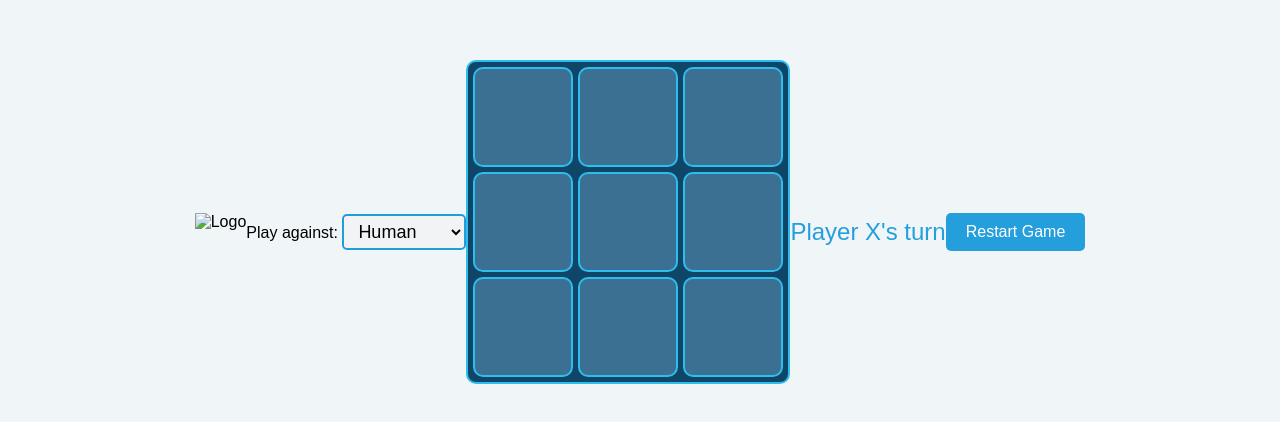
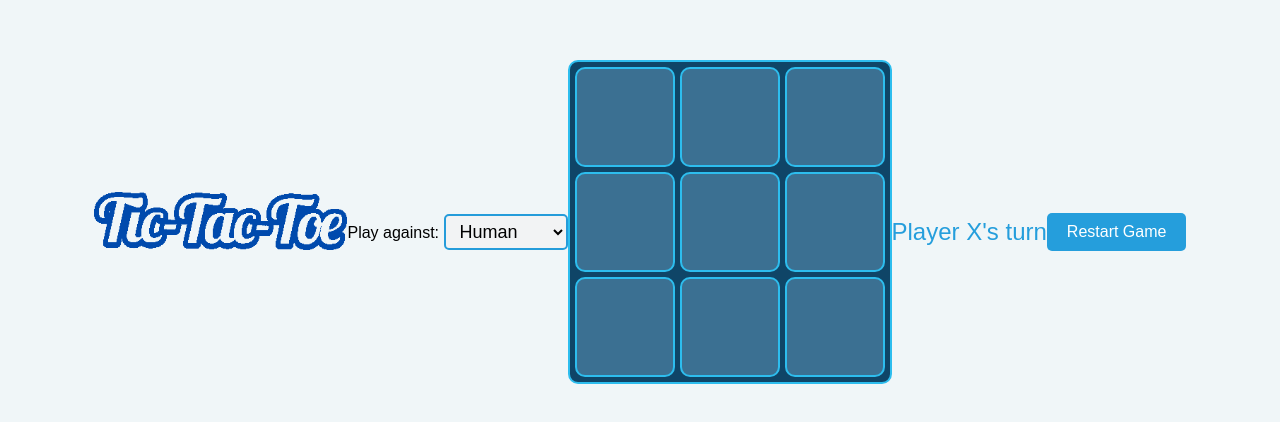
Before and after one commit to Rupak-Shrestha/Terraform-ECS-tictactoe, a plain HTML site: page tictactoe-app/index.html in a window 1280 px wide. Shown: the part 178-600 px from the top of the page. Drawn offline with Linux system fonts and the light colour scheme.

Commit message:
bug fix logo name

```diff
--- a/tictactoe-app/index.html
+++ b/tictactoe-app/index.html
@@ -14,7 +14,7 @@
     <div class="container">
         <!-- Logo container -->
         <div class="logo-container">
-            <img src="logo.png" alt="Logo" class="logo">
+            <img src="tictactoe.png" alt="Logo" class="logo">
         </div>
     </div>
     <!-- Player selection -->
```
Also changed, not shown: .devcontainer/devcontainer.json (added), 1 other file.
